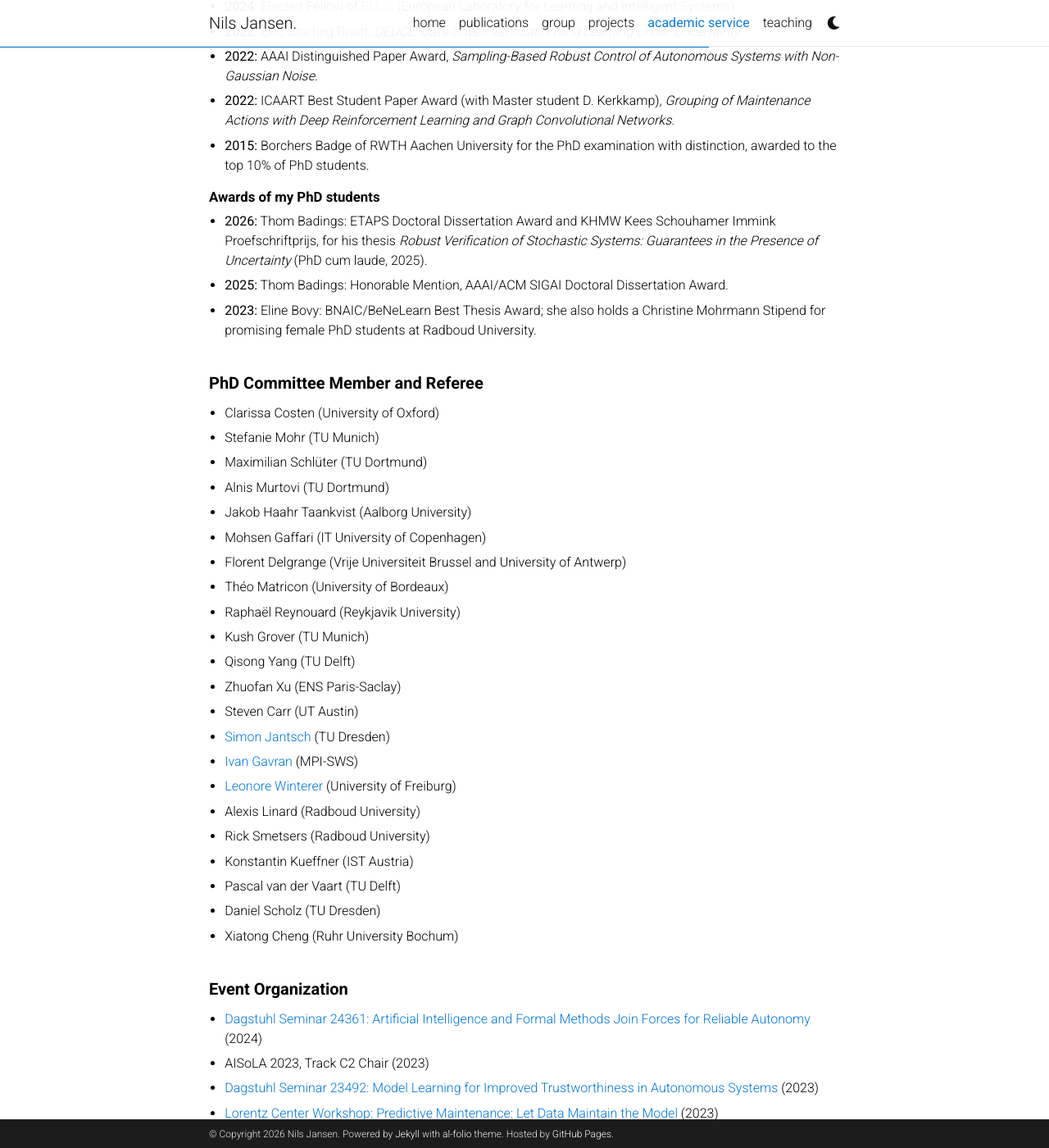
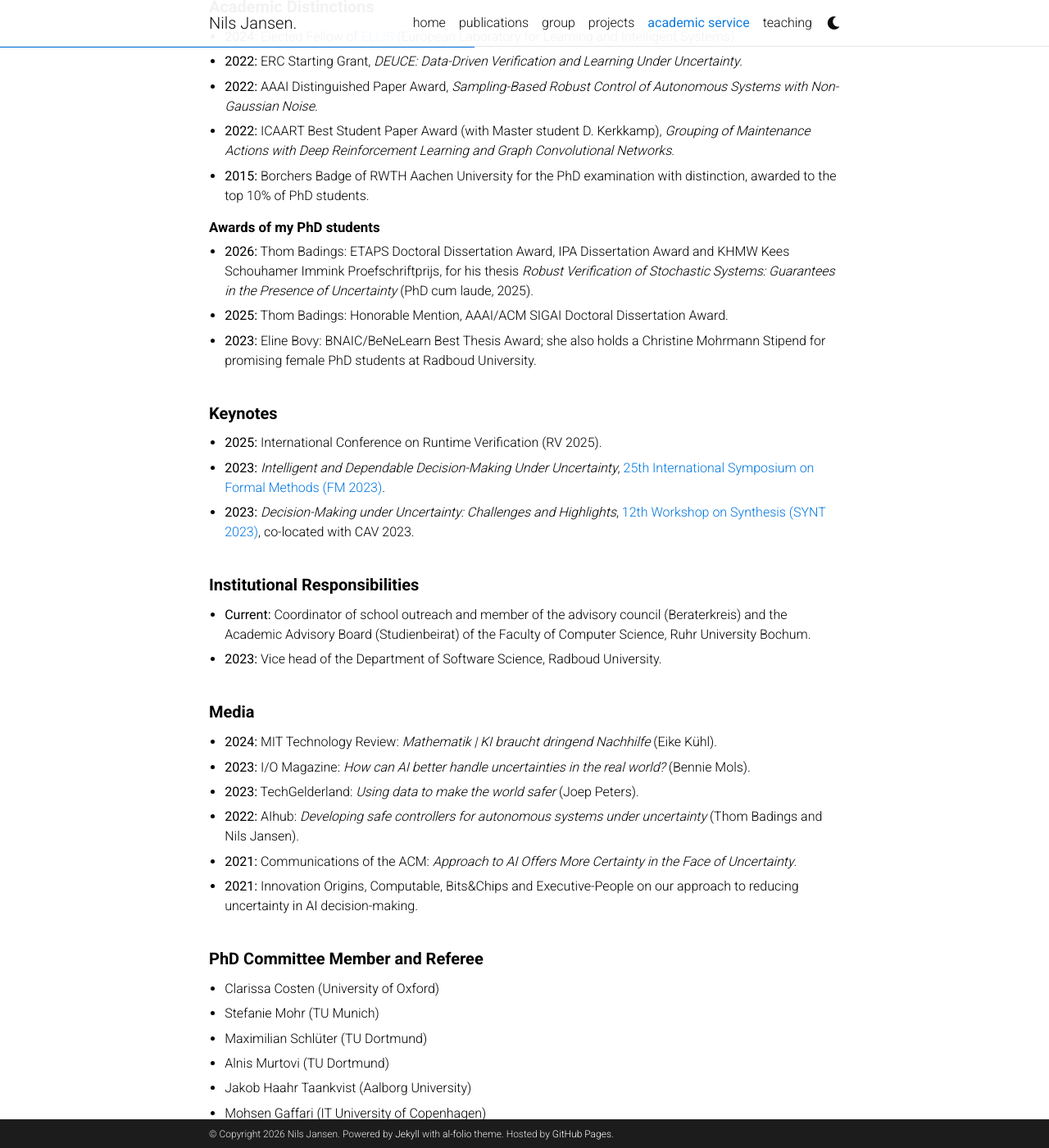
Before and after one commit to njansen123/njansen123.github.io, a Jekyll site: the page built from _pages/service.md, in a window 1280 px wide and 1400 px high, scrolled down 958 px. Shown: the whole window at 82% size. Built offline with Jekyll 4.4.1, drawn with Linux system fonts in a browser that asks for light colours; comment, search, counter and statistics services are not loaded; a style sheet for code colours, icons or effects is not loaded; some of the changed text lies outside the part shown.

Commit message:
Sync with CV: keynotes, QEST steering committee, institutional roles, media, alumni placements, IPA award, two missing papers
Co-Authored-By: Claude Opus 5.5 <noreply@anthropic.com>
Claude-Session: https://claude.ai/code/session_01GhL6EQJyd4JpUX8UuWBmeQ

```diff
--- a/_pages/service.md
+++ b/_pages/service.md
@@ -58,6 +58,8 @@ redirect_from:
 
 <div class="service-section">
 <h2 class="category">Program Committees</h2>
+
+<p><b>Steering committee:</b> QEST (International Conference on Quantitative Evaluation of SysTems), since 2023.</p>
 
 <div class="service-timeline">
 
@@ -199,9 +201,38 @@ redirect_from:
 
 <h3 class="mt-3" style="font-size:1.05rem;font-weight:600;">Awards of my PhD students</h3>
 <ul class="service-list">
-  <li><b>2026:</b> Thom Badings: ETAPS Doctoral Dissertation Award and KHMW Kees Schouhamer Immink Proefschriftprijs, for his thesis <i>Robust Verification of Stochastic Systems: Guarantees in the Presence of Uncertainty</i> (PhD cum laude, 2025).</li>
+  <li><b>2026:</b> Thom Badings: ETAPS Doctoral Dissertation Award, IPA Dissertation Award and KHMW Kees Schouhamer Immink Proefschriftprijs, for his thesis <i>Robust Verification of Stochastic Systems: Guarantees in the Presence of Uncertainty</i> (PhD cum laude, 2025).</li>
   <li><b>2025:</b> Thom Badings: Honorable Mention, AAAI/ACM SIGAI Doctoral Dissertation Award.</li>
   <li><b>2023:</b> Eline Bovy: BNAIC/BeNeLearn Best Thesis Award; she also holds a Christine Mohrmann Stipend for promising female PhD students at Radboud University.</li>
+</ul>
+</div>
+
+<div class="service-section mt-4">
+<h2 class="category">Keynotes</h2>
+<ul class="service-list">
+  <li><b>2025:</b> International Conference on Runtime Verification (RV 2025).</li>
+  <li><b>2023:</b> <i>Intelligent and Dependable Decision-Making Under Uncertainty</i>, <a href="https://fm2023.isp.uni-luebeck.de/index.php/invited-speakers/#nils-jansen" target="_blank">25th International Symposium on Formal Methods (FM 2023)</a>.</li>
+  <li><b>2023:</b> <i>Decision-Making under Uncertainty: Challenges and Highlights</i>, <a href="https://homepage.cs.uiowa.edu/~ajreynol/SYNT2023/program.html" target="_blank">12th Workshop on Synthesis (SYNT 2023)</a>, co-located with CAV 2023.</li>
+</ul>
+</div>
+
+<div class="service-section mt-4">
+<h2 class="category">Institutional Responsibilities</h2>
+<ul class="service-list">
+  <li><b>Current:</b> Coordinator of school outreach and member of the advisory council (Beraterkreis) and the Academic Advisory Board (Studienbeirat) of the Faculty of Computer Science, Ruhr University Bochum.</li>
+  <li><b>2023:</b> Vice head of the Department of Software Science, Radboud University.</li>
+</ul>
+</div>
+
+<div class="service-section mt-4">
+<h2 class="category">Media</h2>
+<ul class="service-list">
+  <li><b>2024:</b> MIT Technology Review: <i>Mathematik | KI braucht dringend Nachhilfe</i> (Eike Kühl).</li>
+  <li><b>2023:</b> I/O Magazine: <i>How can AI better handle uncertainties in the real world?</i> (Bennie Mols).</li>
+  <li><b>2023:</b> TechGelderland: <i>Using data to make the world safer</i> (Joep Peters).</li>
+  <li><b>2022:</b> AIhub: <i>Developing safe controllers for autonomous systems under uncertainty</i> (Thom Badings and Nils Jansen).</li>
+  <li><b>2021:</b> Communications of the ACM: <i>Approach to AI Offers More Certainty in the Face of Uncertainty</i>.</li>
+  <li><b>2021:</b> Innovation Origins, Computable, Bits&amp;Chips and Executive-People on our approach to reducing uncertainty in AI decision-making.</li>
 </ul>
 </div>
 
```
Also changed, not shown: _bibliography/papers.bib (+25 -0 lines), _pages/group.md (+10 -5 lines).
